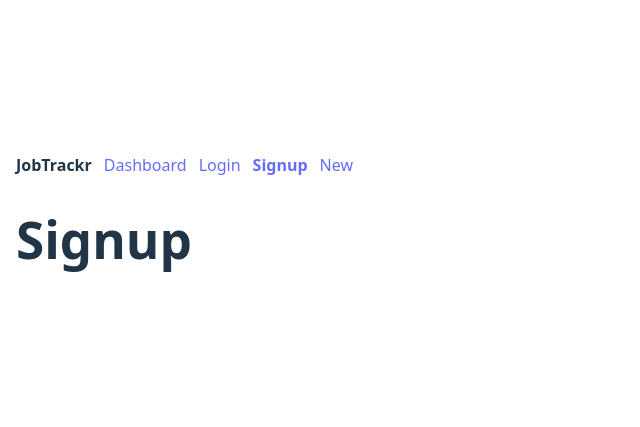
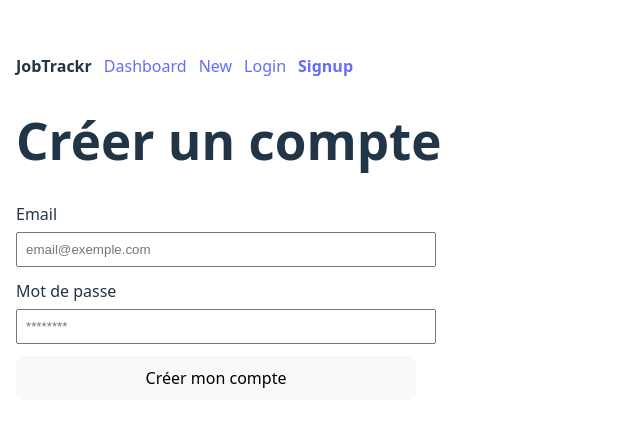
Before and after one commit to matthieuMourao/jobtrackr, a React (Vite) app: page /signup in a window 1280 px wide. Shown: the part 173-600 px from the top of the page, without its empty margins (0-640 px from the left). Built offline with nearby package versions, Linux system fonts and the light colour scheme; no server answers.

Commit message:
feat: authentification via Firebase (signup, login, logout)

```diff
--- a/src/app/routes/login.jsx
+++ b/src/app/routes/login.jsx
@@ -1,3 +1,79 @@
-export default function login() {
-    return <h1>Login</h1>;
+import { useState } from "react";
+import { useNavigate } from "react-router-dom";
+import { useAuth } from "../../context/AuthContext.jsx";
+
+export default function Login () {
+    const { login } = useAuth();
+    const navigate = useNavigate();
+
+    const [form, setForm] = useState({
+        email: "",
+        password: "",
+    });
+
+    const [error, setError] = useState("");
+    const [loading, setLoading] = useState(false);
+
+    function handleChange(e) {
+        const { name, value } = e.target;
+        setForm((prev) => ({...prev, [name]: value }));
+    }
+
+    async function handleSubmit(e) {
+        e.preventDefault();
+        setError("");
+        setLoading(true);
+
+        try {
+            await login(form.email, form.password);
+            navigate("/");
+        } catch (err) {
+            console.error(err);
+            setError("Email ou mot de passe incorrect");
+        } finally {
+            setLoading(false);
+        }
+    }
+
+    return (
+        <div>
+            <h1>Connexion</h1>
+
+            {error && (
+                <div style={{ padding: 12, border: "1px solid", marginBottom: 12 }}>
+                    {error}
+                </div>
+            )}
+
+            <form onSubmit={handleSubmit} style={{ display: "grid", gap: 12, maxWidth: 400 }}>
+                <label>
+                    Email
+                    <input
+                    type="email"
+                    name="email"
+                    value={form.email}
+                    onChange={handleChange}
+                    placeholder="email@exemple.com"
+                    style={{ display: "block", width: "100%", padding: 8, marginTop: 6 }}
+                    />
+                </label>
+
+                <label>
+                    Mot de passe
+                    <input
+                    type="password"
+                    name="password"
+                    value={form.password}
+                    onChange={handleChange}
+                    placeholder="*******"
+                    style={{ display: "block", width: "100%", padding: 8, marginTop: 6 }}
+                    />
+                </label>
+
+                <button type="submit" disabled={loading} style={{ padding: 10, cursor: "pointer" }}>
+                    {loading ? "Connexion..." : "Se connecter"}
+                </button>
+            </form>
+        </div>
+    );
 }
--- a/src/app/routes/signup.jsx
+++ b/src/app/routes/signup.jsx
@@ -1,3 +1,78 @@
-export default function signup() {
-    return <h1>Signup</h1>;
+import { useState } from "react";
+import { useNavigate } from "react-router-dom";
+import { useAuth } from "../../context/AuthContext.jsx";
+
+export default function Signup() {
+    const { signup } = useAuth();
+    const navigate = useNavigate();
+
+    const [form, setForm] = useState({
+        email: "",
+        password: "",
+    });
+
+    const [error, setError] = useState("");
+    const [loading, setLoading] = useState(false);
+
+    function handleChange(e) {
+        const { name, value } = e.target;
+        setForm((prev) => ({ ...prev, [name] : value }));
+    }
+
+    async function handleSubmit(e) {
+        e.preventDefault();
+        setError("");
+        setLoading(true);
+
+        try {
+            await signup(form.email, form.password);
+            navigate("/");
+        } catch (err) {
+            setError("Impossible de créer le compte.");
+        } finally {
+            setLoading(false);
+        }
+    }
+
+    return (
+        <div>
+            <h1>Créer un compte</h1>
+
+            {error && (
+                <div style={{ padding: 12, border: "1px solid", marginBottom: 12 }}>
+                    {error}
+                </div>
+            )}
+
+            <form onSubmit={handleSubmit} style={{ display: "grid", gap: 12, maxWidth: 400 }}>
+                <label>
+                    Email
+                    <input
+                    type="email"
+                    name="email"
+                    value={form.email}
+                    onChange={handleChange}
+                    placeholder="email@exemple.com"
+                    style={{ display: "block", width: "100%", padding: 8, marginTop: 6 }}
+                    />
+                </label>
+
+                <label>
+                    Mot de passe
+                    <input
+                    type="password"
+                    name="password"
+                    value={form.password}
+                    onChange={handleChange}
+                    placeholder="********"
+                    style={{display: "block", width: "100%", padding: 8, marginTop: 6 }}
+                    />
+                </label>
+
+                <button type="submit" disabled={loading} style={{ padding: 10, cursor: "pointer" }}>
+                    {loading ? "création..." : "Créer mon compte"}
+                </button>
+            </form>
+        </div>
+    );
 }
--- a/src/components/Navbar.jsx
+++ b/src/components/Navbar.jsx
@@ -1,30 +1,55 @@
 import { NavLink } from "react-router-dom";
+import { useAuth } from "../context/AuthContext.jsx";
 
 export default function Navbar() {
+    const { currentUser, logout } = useAuth();
+
     const linkStyle = ({ isActive }) => ({
         textDecoration: "none",
         fontWeight: isActive ? 700 : 400,
     });
 
+    async function  handleLogout() {
+        try {
+            await logout();
+        } catch (error) {
+            console.error("Erreur lors de la déconnexion :", error);
+        }
+    }
+
     return (
-        <nav style={{display: "flex", gap: 12, alignItems: "center"}}>
-            <span style={{fontWeight: 800 }}>JobTrackr</span>
+        <nav style={{ display: "flex", gap: 12, alignItems: "center", flexWrap: "wrap" }}>
+            <span style={{ fontWeight: 800 }}>JobTrackr</span>
 
             <NavLink to="/" style={linkStyle}>
                 Dashboard
             </NavLink>
 
-            <NavLink to="/login" style={linkStyle}>
-                Login
+            <NavLink to="/new" style={{linkStyle}}>
+                New
             </NavLink>
 
-            <NavLink to="/signup" style={linkStyle}>
-                Signup
-            </NavLink>
+            {!currentUser ? (
+                <>
+                    <NavLink to="/login" style={linkStyle}>
+                        Login
+                    </NavLink>
 
-            <NavLink to="/new" style={linkStyle}>
-                New
-            </NavLink>
+                    <NavLink to="/signup" style={linkStyle}>
+                        Signup
+                    </NavLink>
+                </>
+            ) : (
+                <>
+                    <span style={{ marginLeft: "auto", opacity: 0.8 }}>
+                        {currentUser.email}
+                    </span>
+
+                    <button onClick={handleLogout} style={{ padding: "6px 10px", cursor: "pointer" }}>
+                        Logout
+                    </button>
+                </>
+            )}
         </nav>
     );
 }
```
